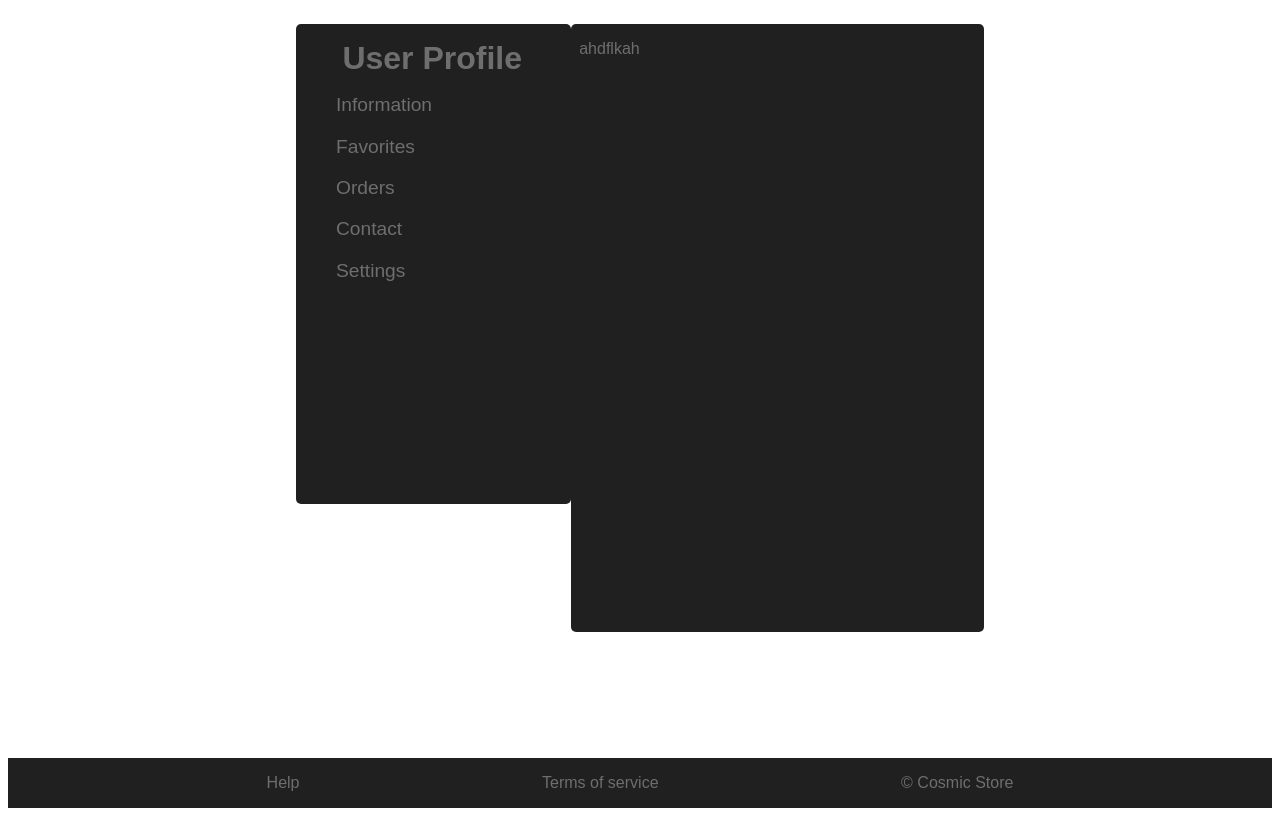
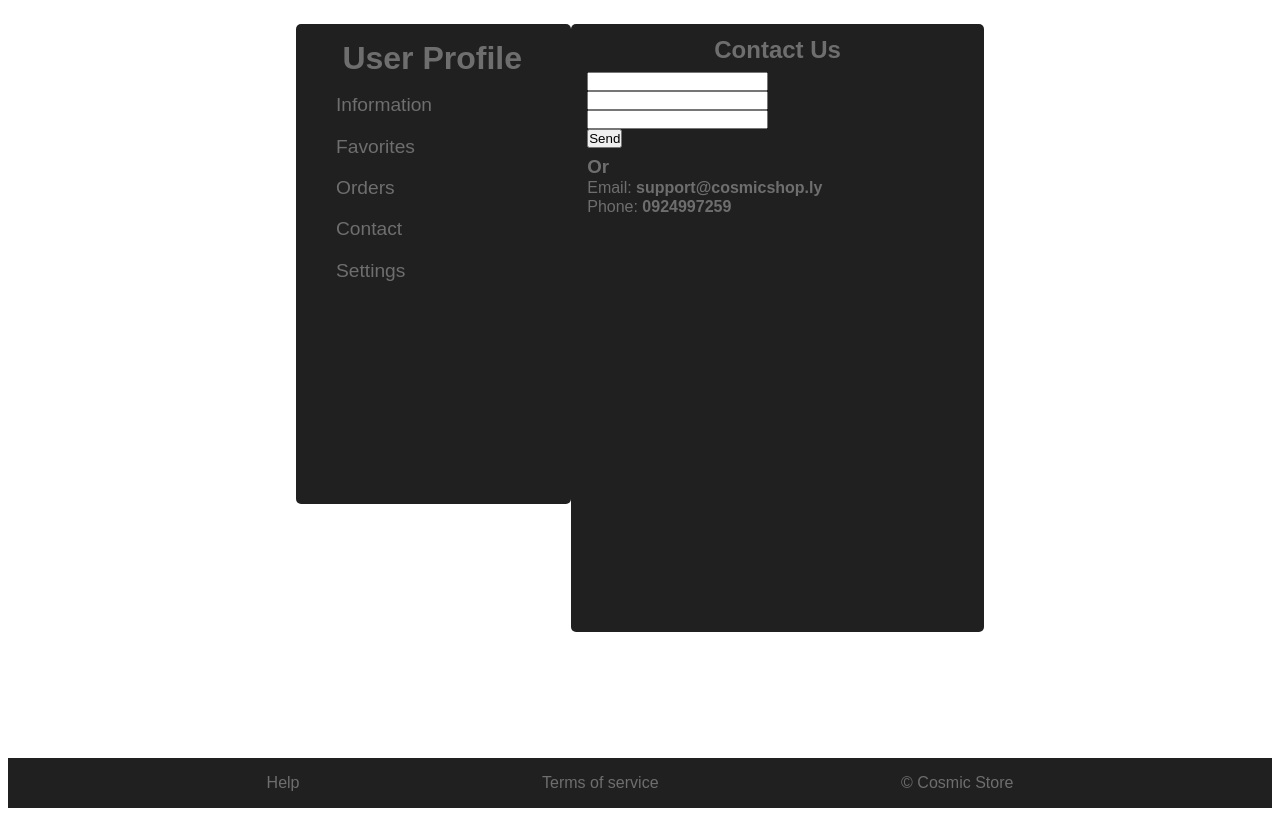
Before and after one commit to DeadMoza/CosmicShop, a SvelteKit app: page /profile/contact in a window 1280 px wide. Built offline with nearby package versions, Linux system fonts and the light colour scheme; no server answers; the database is empty; some icons are missing.

Commit message:
Settings page added. -Delete account. -Sign out. Contact us form initially added.

```diff
--- a/src/routes/[user]/+page.svelte
+++ b/src/routes/[user]/+page.svelte
@@ -64,6 +64,8 @@
 
 <main>
 <body>
+    <h2 style="text-align: center; margin-top: 0.5em;">Profile Informaiton</h2>
+
     <div class="container">
         <h3>Full Name:</h3>
         <p>{user.fullName}</p>
@@ -94,7 +96,7 @@
             <textarea name="address" id="address" bind:value={address}></textarea>
 
             <button type="submit" id="saveAddress">Save</button>
-            <p style="color:red">{alertMessage}</p>
+            <p style="color:white">{alertMessage}</p>
         </form>
     </div>
 
@@ -106,7 +108,7 @@
 <style>
 
     *{
-        font-family: Arial;
+        font-family: Arial, Helvetica, sans-serif;
         padding: 0;
         margin: 0;
         box-sizing: border-box;
--- a/src/routes/[user]/contact/+page.svelte
+++ b/src/routes/[user]/contact/+page.svelte
@@ -1,5 +1,65 @@
+<script>
+
+</script>
+
 <main>
-    <body>
-        <p>ahdflkah</p>
-    </body>
+<body>
+    <h2 style="text-align: center; margin-top: 0.5em;">Contact Us</h2>
+
+        <form action="supportForm">
+            <input type="text">
+            <input type="text">
+            <input type="text">
+
+            <button>Send</button>
+
+        </form>
+        <div class="otherContacts">
+            <h3>Or</h3>
+
+            <p>Email: <b>support@cosmicshop.ly</b></p>
+            <p>Phone: <b>0924997259</b></p>
+        </div>
+
+
+
+
+
+</body>
 </main>
+
+<style>
+
+    * {
+        padding: 0;
+        margin: 0;
+        font-family: Arial, Helvetica, sans-serif;
+        box-sizing: border-box;
+    }
+
+    body {
+        margin: 0 1em;
+
+    }
+
+    form {
+        margin-top: 0.5em;
+
+        display: flex;
+        flex-flow: column wrap;
+        display: flex;
+        flex-flow: column wrap;
+
+        align-items: start;
+    }
+
+    .otherContacts {
+        margin-top: 0.5em;
+
+        display: flex;
+        flex-direction: column;
+        align-items: start;
+        row-gap: 1px;
+    }
+
+</style>
--- a/src/routes/[user]/settings/+page.svelte
+++ b/src/routes/[user]/settings/+page.svelte
@@ -0,0 +1,95 @@
+<script>
+    import { auth } from "$lib/firebase";
+    import { deleteUser, signOut } from "firebase/auth";
+    import { goto } from "$app/navigation";
+
+    export let data;
+    let alertMessage = "";
+
+    async function deleteCurrentUser() {
+
+        try {
+            const user = auth.currentUser;
+            const userEmail = data.email;
+
+            console.log(userEmail);
+
+            alertMessage = "Deleting account...";
+            const response = await fetch("/api/deleteUser", {
+                    method: "DELETE",
+                    body: JSON.stringify(userEmail)
+
+                });
+
+            if (response.ok) {
+                await deleteUser(user);
+                alertMessage = "Account deleted";
+                console.log(alertMessage);
+                goto("/signup");
+
+            }
+
+        } catch (error) {
+            alertMessage = "Could not delete account", error.message;
+            console.log(alertMessage);
+
+        }
+    }
+
+    async function signOutUser() {
+        await signOut(auth).then(() => {
+            console.log("Signed out user!");
+            goto("/signup");
+
+        }).catch((error) => {
+            alertMessage = "An error occured:", error.message;
+            console.log("An error occured while signing in");
+        });
+    }
+
+</script>
+
+
+<main>
+<body>
+
+    <h2 style="text-align: center; margin-top: 0.5em;">Account Settings</h2>
+
+    <div class="container">
+        <button id="deleteAccountButton" on:click={deleteCurrentUser}>Delete account</button>
+        <button id="signOutButton" on:click={signOutUser}>Sign out</button>
+
+        <p style="color: white;">{alertMessage}</p>
+
+    </div>
+
+
+</body>
+</main>
+
+
+<style>
+
+    * {
+        font-family: Arial, Helvetica, sans-serif;
+
+    }
+
+    .container {
+
+        width: 50%;
+        padding: 1em;
+
+        display: flex;
+        flex-direction: column;
+        align-items: start;
+        row-gap: 0.5em;
+
+    }
+
+    button {
+        cursor: pointer;
+    }
+
+
+</style>
--- /dev/null
+++ b/src/routes/api/deleteUser/+server.js
@@ -0,0 +1,20 @@
+import { db } from "$lib/firebase";
+import { doc, deleteDoc } from "firebase/firestore";
+import { json } from "@sveltejs/kit";
+
+export async function DELETE({ request }) {
+    try {
+        const userEmail = await request.json();
+
+        const docRef = doc(db, "users", userEmail);
+            await deleteDoc(docRef);
+            console.log("account deleted successfully");
+            return json({message: "Successfully deleted account"});
+
+    } catch (error) {
+            console.log("Womp Womp", error);
+            return json({error: "Failed to delete account"});
+
+        }
+
+}
```
Also changed, not shown: src/routes/[user]/favorites/+page.svelte (+16 -0 lines), src/routes/[user]/orders/+page.svelte (+16 -0 lines).
